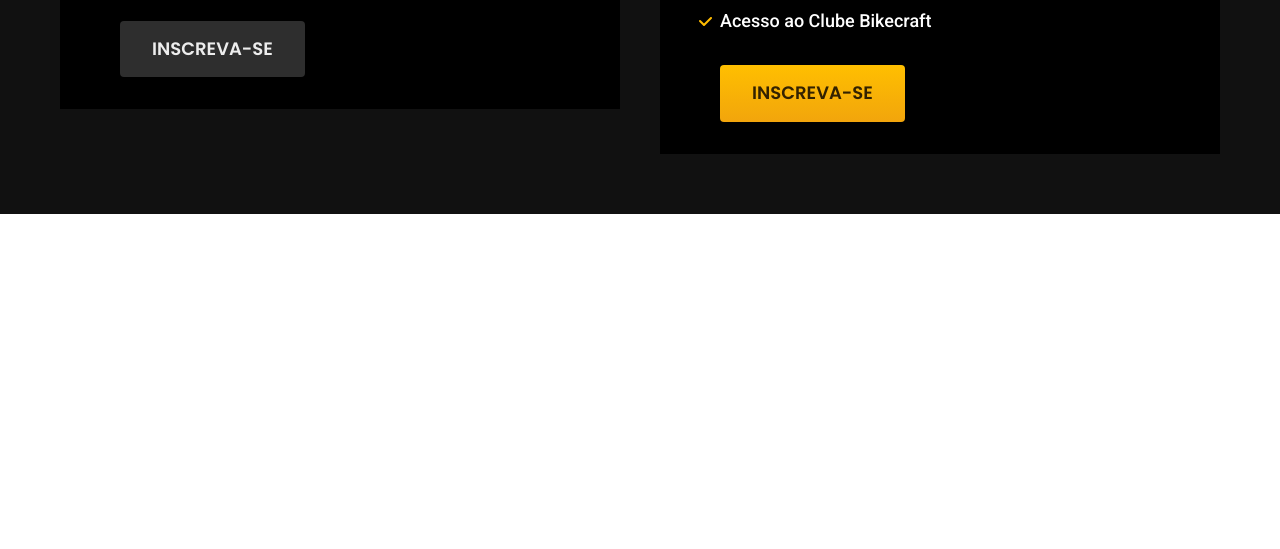
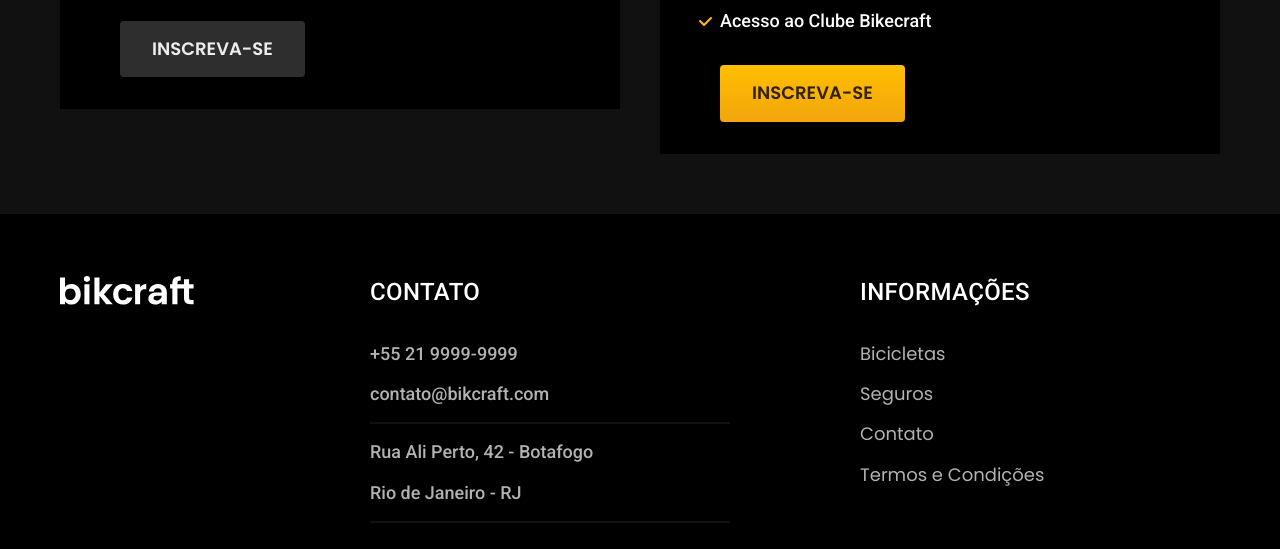
Before and after one commit to ThiagoHOR/bikcraft, a plain HTML site: page index.html in a window 1280 px wide. Shown: the part 4288-4837 px from the top of the page. Drawn offline with Linux system fonts and the light colour scheme.

Commit message:
adicionei o footer

```diff
--- /dev/null
+++ b/css/global/footer.css
@@ -0,0 +1,65 @@
+.footer-bg {
+  background-color: var(--cor-12);
+}
+
+.footer {
+  display: grid;
+  grid-template-columns: 3fr 5fr 4fr;
+  gap: 40px;
+  padding-top: 60px;
+  padding-bottom: 60px;
+}
+
+.footer h3 {
+  margin-bottom: 32px;
+}
+
+.footer-contato ul {
+  margin-bottom: 32px;
+}
+
+.footer-contato li:nth-child(even):after {
+  content: "";
+  display: block;
+  max-width: 360px;
+  height: 2px;
+  background: var(--cor-11);
+  margin-top: 16px;
+}
+
+.footer li {
+  margin-bottom: 16px;
+}
+
+.footer-redes {
+  display: flex;
+  gap: 32px;
+}
+
+.footer a:hover {
+  color: var(--cor-0);
+}
+
+.footer-copy {
+  grid-column: 1/-1;
+  margin-top: 40px;
+}
+
+@media (max-width: 800px) {
+  .footer > img {
+    display: none;
+  }
+  .footer {
+    grid-template-columns: 1fr 1fr;
+  }
+}
+
+@media (max-width: 600px) {
+  .footer {
+    grid-template-columns: 1fr;
+    gap: 60px;
+  }
+  .footer-copy {
+    margin-top: 0px;
+  }
+}
--- a/css/global/global.css
+++ b/css/global/global.css
@@ -2,7 +2,6 @@
   margin: 0px;
   font-family: Arial, Helvetica, sans-serif;
   color: #111111;
-  padding-bottom: 600px;
 }
 
 h1,
--- a/css/style.css
+++ b/css/style.css
@@ -1,7 +1,9 @@
 @import "./global/global.css";
 @import "./utilidades/tipografia.css";
 @import "./utilidades/cores.css";
+
 @import "./global/header.css";
+@import "./global/footer.css";
 
 /* Utilidades */
 @import "./utilidades/componentes.css";
--- a/index.html
+++ b/index.html
@@ -152,6 +152,38 @@
       </div>
     </div>
   </article>
+
+  <footer class="footer-bg">
+    <div class="footer container">
+      <img src="./img/bikcraft.svg" alt="Bikcraft">
+      <div class="footer-contato">
+        <h3 class="font-2-l-b cor-0">Contato</h3>
+        <ul class="font-2-m cor-5">
+          <li><a href="tel:+552199999999">+55 21 9999-9999</a></li>
+          <li><a href="mailto:contato@bikcraft.com">contato@bikcraft.com</a></li>
+          <li>Rua Ali Perto, 42 - Botafogo</li>
+          <li>Rio de Janeiro - RJ</li>
+        </ul>
+        <div class="footer-redes">
+          <a href="./"><img src="./img/redes/instagram.svg" alt="Instagram"></a>
+          <a href="./"><img src="./img/redes/facebook.svg" alt="Facebook"></a>
+          <a href="./"><img src="./img/redes/youtube.svg" alt="Youtube"></a>
+        </div>
+      </div>
+      <div class="footer-informacoes">
+        <h3 class="font-2-l-b cor-0">Informações</h3>
+        <nav>
+          <ul class="font-1-m cor-5">
+            <li><a href="./bicicletas.html">Bicicletas</a></li>
+            <li><a href="./seguros.html">Seguros</a></li>
+            <li><a href="./contato.html">Contato</a></li>
+            <li><a href="./termos.html">Termos e Condições</a></li>
+          </ul>
+        </nav>
+      </div>
+      <p class="footer-copy font-2-m cor-6">Bikcraft © Alguns direitos reservados.</p>
+    </div>
+  </footer>
 </body>
 
 </html>
```
